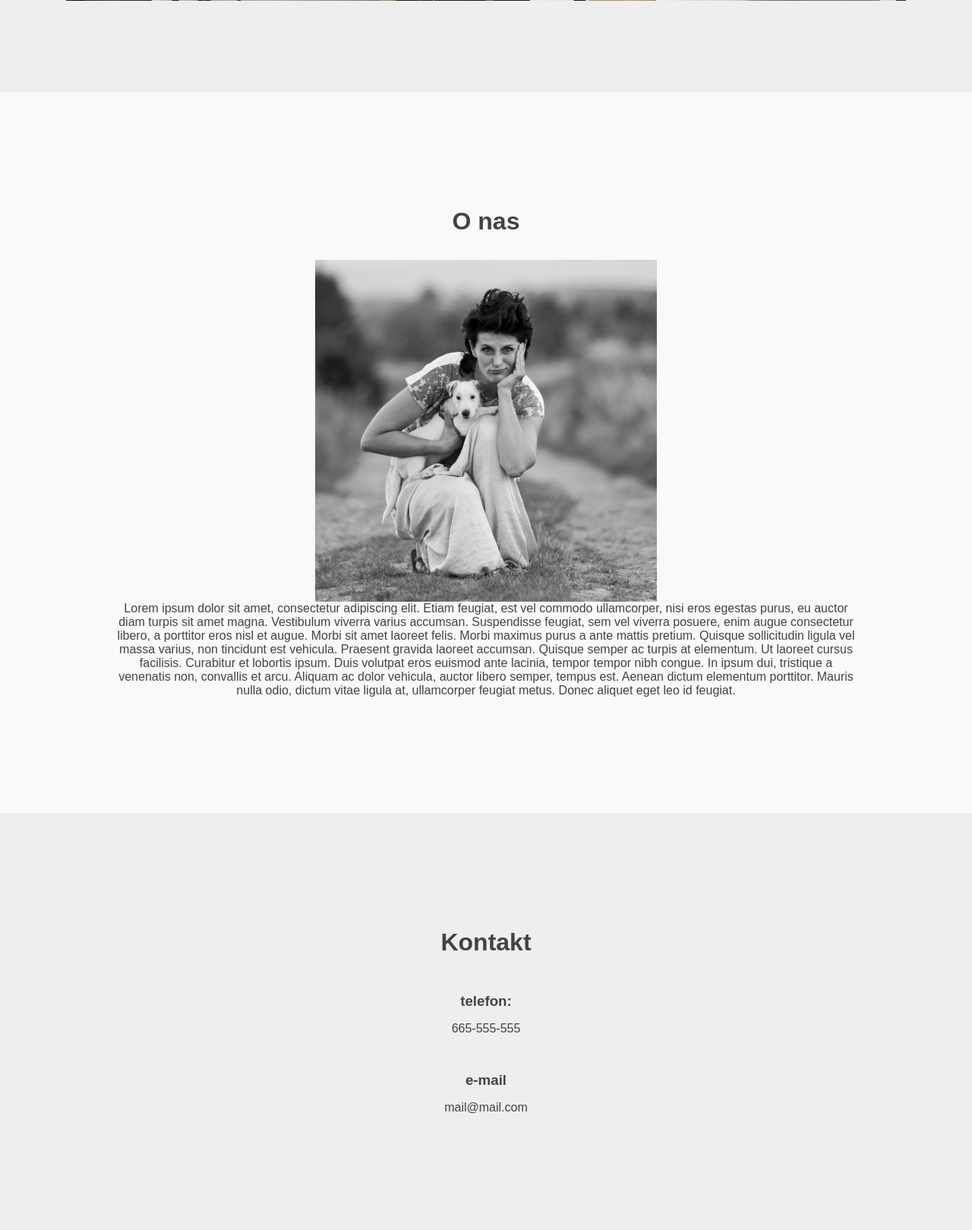
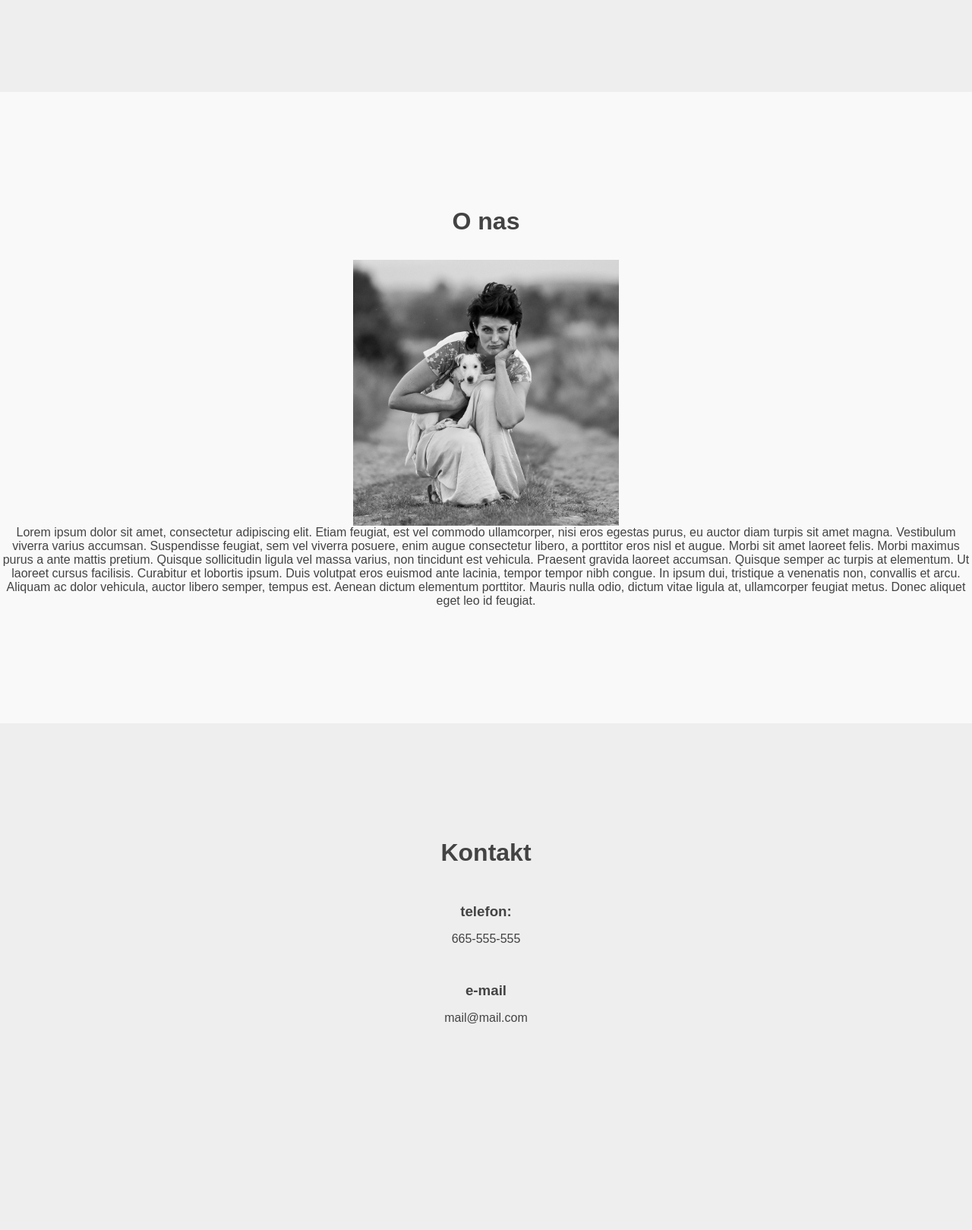
Before and after one commit to Perkos91/doris, a PHP site: page / in a window 1280 px wide. Shown: the part 1276-2895 px from the top of the page at 76% size. After the commit the page ends 2624 px from the top, so only its background shows below. Run offline with PHP 8.4, Linux system fonts and the light colour scheme; some libraries are stand-ins or nearby versions.

Commit message:
Update style.css

```diff
--- a/style.css
+++ b/style.css
@@ -74,6 +74,7 @@ body {
 
 .logo img {
     width: 100%;
+    height: auto;
 }
 
 @media screen and (min-width: 768px) {
@@ -116,14 +117,14 @@ body {
 }
 
 .logo-image img {
-    max-width: 100%;
-    max-height: 100%;
+    width: 100%;
+    height: auto;
 }
 
 /*......Projekty......*/
 .projects {
     padding: 120px 0;
-    margin: 0 auto;
+    /* margin: 0 auto; */
 }
 
 .heading {
@@ -145,8 +146,8 @@ body {
 
 .gallery-item img {
     /* position: absolute; */
-    max-width: 100%;
-    height: 100%;
+    width: 100%;
+    height: auto;
 }
 
 .text-wrapper {
@@ -187,25 +188,26 @@ body {
 
 /*.....O nas......*/
 .about {
-    padding: 120px 12%;
+    padding: 120px 0;
     text-align: center;
     background-color: #f9f9f9;
 }
 
 .about img {
-    max-width: 450px;
+    width: 100%;
+    max-width: 350px;
     height: auto;
 }
 
 /*....Kontakt....*/
 .contact {
-    padding: 120px 12%;
+    padding: 120px 0;
     text-align: center;
     background-color: #eee;
 }
 
 .contact h3 {
-    padding: 1rem;
+    padding: 1rem 0;
 }
 
 /*....Tekst.....*/
@@ -215,7 +217,7 @@ h1 {
 
 h2 {
     font-size: 32px;
-    margin: 2rem;
+    margin: 2rem 0;
 }
 
 p {
@@ -228,7 +230,7 @@ p {
 .port {
     background-color: #fafafa;
     display: none;
-    padding: 120px 25%;
+    /* padding: 120px 25%; */
     flex-direction: column;
     /* text-align: center; */
     background-color: #eee;
```
